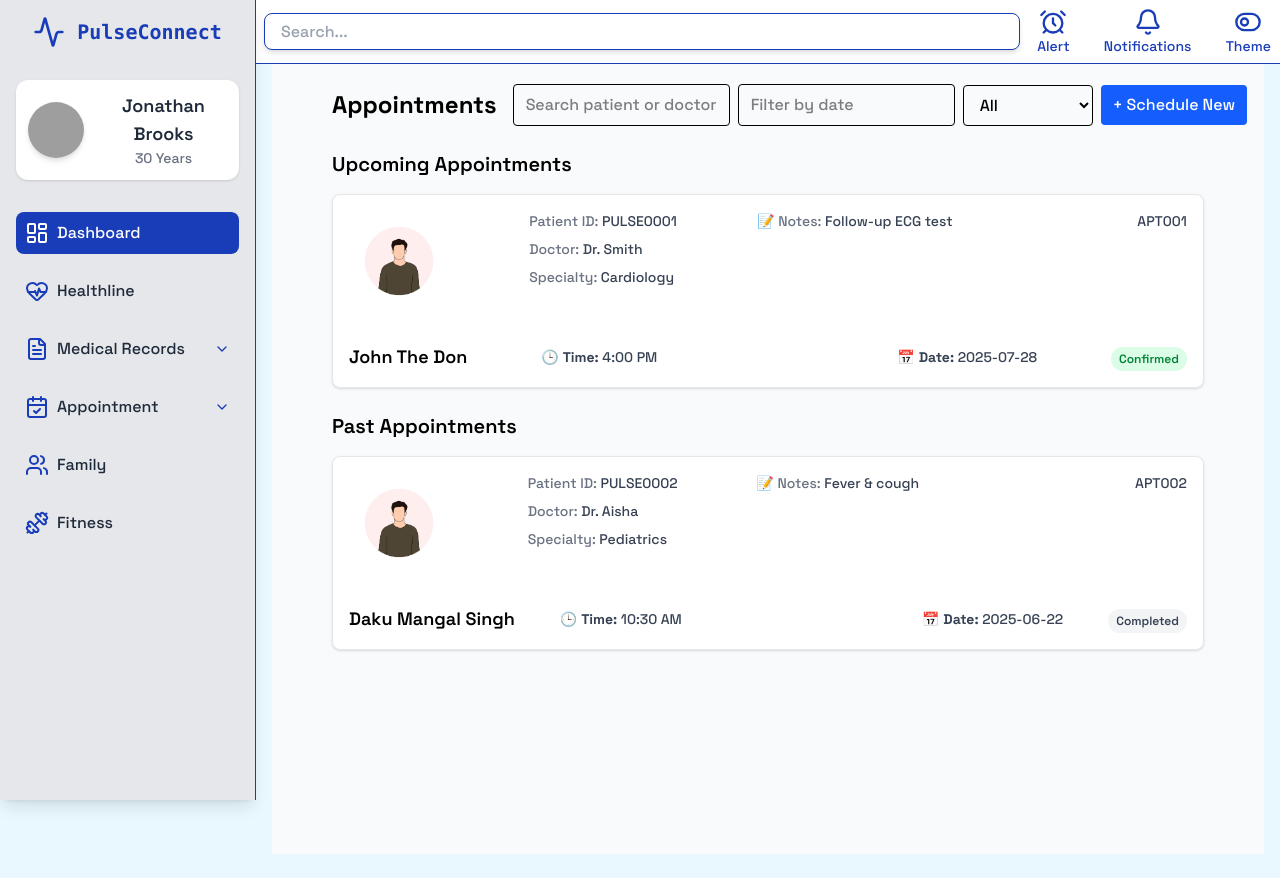
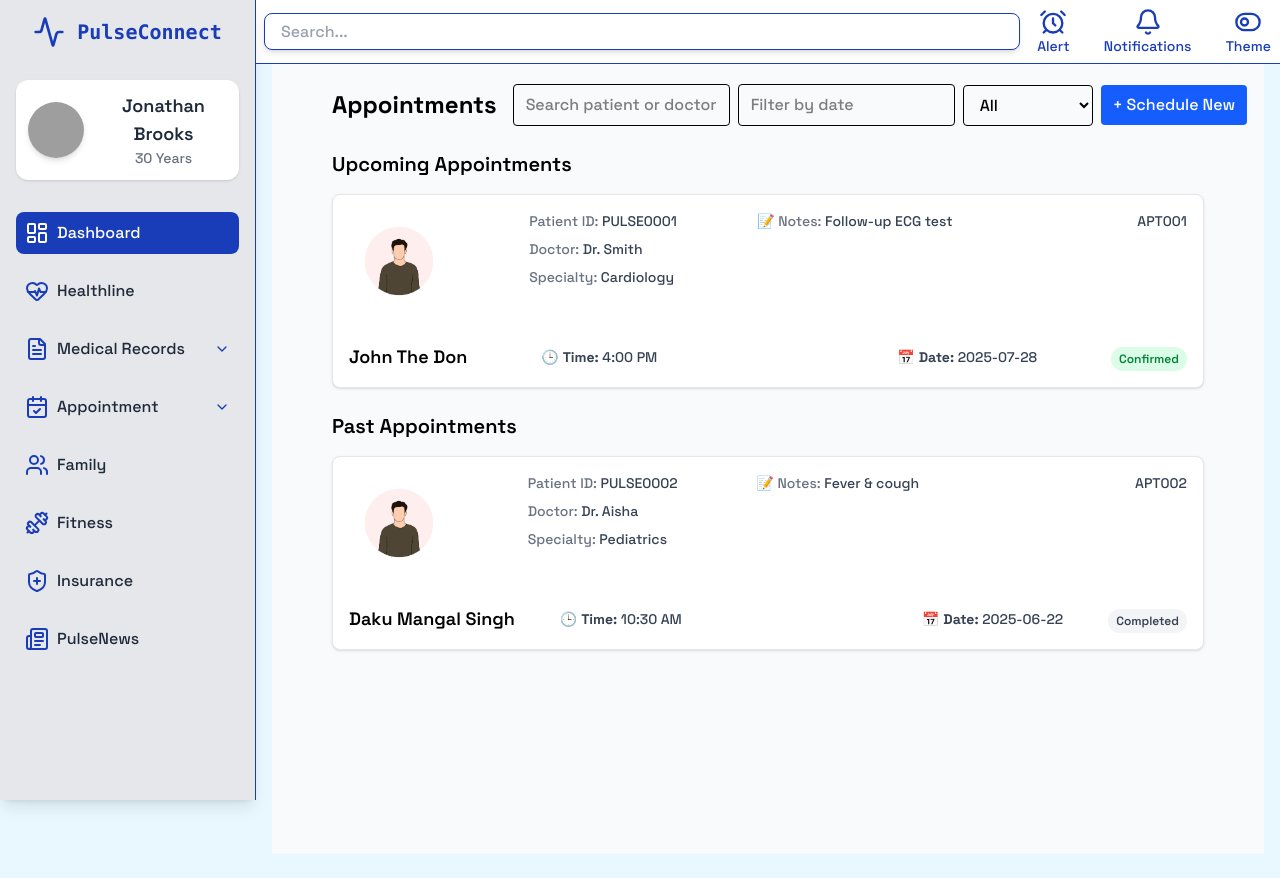
Before and after one commit to BlessinCareEssentialsPvtLtd/PulseConnect, a React (Vite) app in the folder frontend/: page / in a window 1280 px wide. Built offline with nearby package versions, Linux system fonts and the light colour scheme; grey boxes are pictures that could not be loaded.

Commit message:
Updated Appointments

```diff
--- a/frontend/src/components/Sidebar.jsx
+++ b/frontend/src/components/Sidebar.jsx
@@ -14,6 +14,12 @@ import {
   CalendarClock,
   Clock,
   ActivityIcon,
+  NewspaperIcon,
+  Heart,
+  Shield,
+  ShieldAlertIcon,
+  ShieldAlert,
+  ShieldPlus,
 } from "lucide-react";
 import { motion, AnimatePresence } from "motion/react";
 
@@ -58,6 +64,16 @@ function Sidebar({ toggleProfileFunction }) {
     {
       label: "Fitness",
       icon: Dumbbell,
+      subMenu: null,
+    },
+    {
+      label: "Insurance",
+      icon: ShieldPlus,
+      subMenu: null,
+    },
+    {
+      label: "PulseNews",
+      icon: NewspaperIcon,
       subMenu: null,
     },
   ];
```
